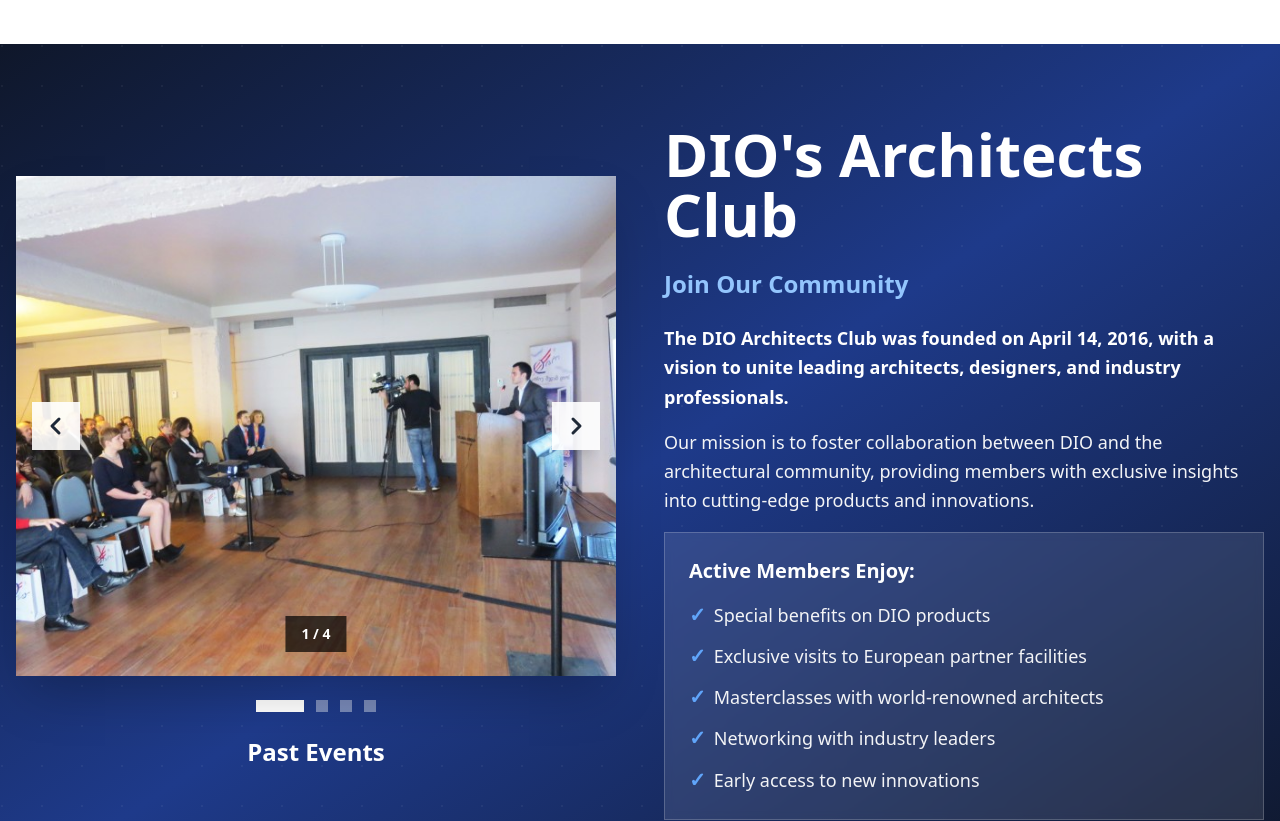
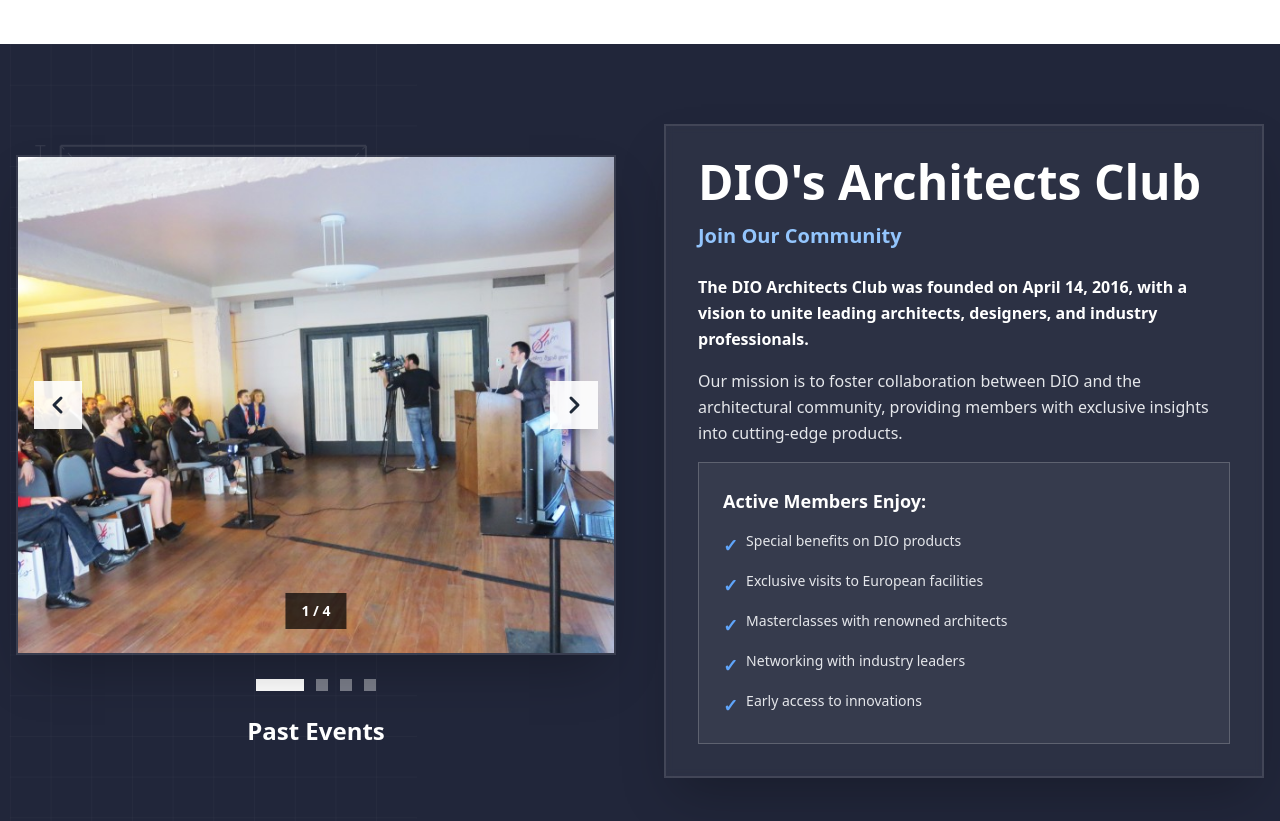
Before and after one commit to gbits021-dev/designinmotion, a Next.js app: page / in a window 1280 px wide. Shown: the part 1680-2501 px from the top of the page. Built offline with nearby package versions, Linux system fonts and the light colour scheme.

Commit message:
Update page.js

```diff
--- a/app/page.js
+++ b/app/page.js
@@ -326,14 +326,42 @@ export default function Home() {
         </div>
       </section>
 
-      {/* DIO'S ARCHITECTS CLUB - Classy Minimalist Design */}
-      <section id="architects-club" className="relative min-h-screen flex items-center py-20 bg-gradient-to-br from-slate-900 via-blue-900 to-slate-900">
-        {/* Subtle Pattern Overlay */}
-        <div className="absolute inset-0 opacity-5">
-          <div className="absolute inset-0" style={{
-            backgroundImage: 'radial-gradient(circle at 2px 2px, white 1px, transparent 0)',
-            backgroundSize: '40px 40px'
-          }}></div>
+      {/* DIO'S ARCHITECTS CLUB - Matching Countdown Color with Architectural Elements */}
+      <section id="architects-club" className="relative min-h-screen flex items-center py-20 bg-[#21263A] overflow-hidden">
+        {/* Architectural Drawing Elements - Left Side */}
+        <div className="absolute left-0 top-0 w-1/3 h-full opacity-10 pointer-events-none">
+          <svg viewBox="0 0 400 800" className="w-full h-full" xmlns="http://www.w3.org/2000/svg">
+            {/* Blueprint grid */}
+            <defs>
+              <pattern id="grid" width="40" height="40" patternUnits="userSpaceOnUse">
+                <path d="M 40 0 L 0 0 0 40" fill="none" stroke="white" strokeWidth="0.5"/>
+              </pattern>
+            </defs>
+            <rect width="400" height="800" fill="url(#grid)" />
+
+            {/* Architectural lines and measurements */}
+            <line x1="50" y1="100" x2="350" y2="100" stroke="white" strokeWidth="2"/>
+            <line x1="50" y1="100" x2="50" y2="400" stroke="white" strokeWidth="2"/>
+            <line x1="350" y1="100" x2="350" y2="400" stroke="white" strokeWidth="2"/>
+            <line x1="50" y1="400" x2="350" y2="400" stroke="white" strokeWidth="2"/>
+
+            {/* Diagonal construction lines */}
+            <line x1="50" y1="100" x2="350" y2="400" stroke="white" strokeWidth="1" strokeDasharray="5,5"/>
+            <line x1="350" y1="100" x2="50" y2="400" stroke="white" strokeWidth="1" strokeDasharray="5,5"/>
+
+            {/* Dimension lines */}
+            <line x1="30" y1="100" x2="30" y2="400" stroke="white" strokeWidth="1"/>
+            <line x1="25" y1="100" x2="35" y2="100" stroke="white" strokeWidth="1"/>
+            <line x1="25" y1="400" x2="35" y2="400" stroke="white" strokeWidth="1"/>
+
+            {/* Circle elements */}
+            <circle cx="200" cy="250" r="80" fill="none" stroke="white" strokeWidth="1.5"/>
+            <circle cx="200" cy="250" r="60" fill="none" stroke="white" strokeWidth="1"/>
+
+            {/* Additional geometric shapes */}
+            <polygon points="100,500 150,450 200,500 150,550" fill="none" stroke="white" strokeWidth="1.5"/>
+            <rect x="250" y="500" width="80" height="80" fill="none" stroke="white" strokeWidth="1.5"/>
+          </svg>
         </div>
 
         <div className="relative z-10 max-w-7xl mx-auto px-4 w-full">
@@ -341,8 +369,8 @@ export default function Home() {
             {/* Left - Image Slider with Sharp Edges */}
             <div>
               <div className="relative">
-                {/* Main Image - NO ROUNDED CORNERS */}
-                <div className="relative h-[500px] overflow-hidden shadow-2xl">
+                {/* Main Image - Sharp 90° Edges */}
+                <div className="relative h-[500px] overflow-hidden shadow-2xl border-2 border-white/10">
                   <img
                     src={clubImages[currentSlide]}
                     alt={`Past Event ${currentSlide + 1}`}
@@ -400,18 +428,20 @@ export default function Home() {
               </div>
             </div>
 
-            {/* Right - Content with White Text */}
+            {/* Right - Content in Separate Box */}
+            <div>
+              <div className="bg-white/5 backdrop-blur-sm border-2 border-white/10 p-8 shadow-2xl">
                 <div className="space-y-6">
                   <div>
-                <h2 className="text-4xl sm:text-5xl md:text-6xl font-bold text-white leading-tight mb-6">
+                    <h2 className="text-4xl sm:text-5xl font-bold text-white leading-tight mb-4">
                       {lang === "en" ? "DIO's Architects Club" : "დიოს არქიტექტორთა კლუბი"}
                     </h2>
-                <h3 className="text-2xl font-semibold text-blue-300 mb-6">
+                    <h3 className="text-xl font-semibold text-blue-300 mb-6">
                       {lang === "en" ? "Join Our Community" : "შემოგვიერთდით"}
                     </h3>
                   </div>
 
-              <div className="space-y-4 text-gray-100 text-lg leading-relaxed">
+                  <div className="space-y-4 text-gray-200 text-base leading-relaxed">
                     {lang === "en" ? (
                       <>
                         <p className="font-semibold text-white">
@@ -419,31 +449,31 @@ export default function Home() {
                         </p>
 
                         <p>
-                      Our mission is to foster collaboration between DIO and the architectural community, providing members with exclusive insights into cutting-edge products and innovations.
+                          Our mission is to foster collaboration between DIO and the architectural community, providing members with exclusive insights into cutting-edge products.
                         </p>
 
-                    <div className="bg-white/10 backdrop-blur-sm border border-white/20 p-6 mt-6">
-                      <p className="font-bold text-xl mb-4 text-white">Active Members Enjoy:</p>
-                      <ul className="space-y-3">
+                        <div className="bg-white/5 border border-white/20 p-6 mt-6">
+                          <p className="font-bold text-lg mb-4 text-white">Active Members Enjoy:</p>
+                          <ul className="space-y-3 text-sm">
                             <li className="flex items-start">
-                          <span className="text-blue-400 font-bold mr-2 text-xl">✓</span>
+                              <span className="text-blue-400 font-bold mr-2 text-lg">✓</span>
                               <span>Special benefits on DIO products</span>
                             </li>
                             <li className="flex items-start">
-                          <span className="text-blue-400 font-bold mr-2 text-xl">✓</span>
-                          <span>Exclusive visits to European partner facilities</span>
+                              <span className="text-blue-400 font-bold mr-2 text-lg">✓</span>
+                              <span>Exclusive visits to European facilities</span>
                             </li>
                             <li className="flex items-start">
-                          <span className="text-blue-400 font-bold mr-2 text-xl">✓</span>
-                          <span>Masterclasses with world-renowned architects</span>
+                              <span className="text-blue-400 font-bold mr-2 text-lg">✓</span>
+                              <span>Masterclasses with renowned architects</span>
                             </li>
                             <li className="flex items-start">
-                          <span className="text-blue-400 font-bold mr-2 text-xl">✓</span>
+                              <span className="text-blue-400 font-bold mr-2 text-lg">✓</span>
                               <span>Networking with industry leaders</span>
                             </li>
                             <li className="flex items-start">
-                          <span className="text-blue-400 font-bold mr-2 text-xl">✓</span>
-                          <span>Early access to new innovations</span>
+                              <span className="text-blue-400 font-bold mr-2 text-lg">✓</span>
+                              <span>Early access to innovations</span>
                             </li>
                           </ul>
                         </div>
@@ -455,36 +485,38 @@ export default function Home() {
                         </p>
 
                         <p>
-                      ჩვენი მისიაა ხელი შევუწყოთ თანამშრომლობას დიოსა და არქიტექტურულ საზოგადოებას შორის, მივაწოდოთ წევრებს ექსკლუზიური ინფორმაცია ინოვაციებისა და პროდუქტების შესახებ.
+                          ჩვენი მისიაა ხელი შევუწყოთ თანამშრომლობას დიოსა და არქიტექტურულ საზოგადოებას შორის, მივაწოდოთ წევრებს ექსკლუზიური ინფორმაცია.
                         </p>
 
-                    <div className="bg-white/10 backdrop-blur-sm border border-white/20 p-6 mt-6">
-                      <p className="font-bold text-xl mb-4 text-white">აქტიური წევრების შესაძლებლობები:</p>
-                      <ul className="space-y-3">
+                        <div className="bg-white/5 border border-white/20 p-6 mt-6">
+                          <p className="font-bold text-lg mb-4 text-white">აქტიური წევრების შესაძლებლობები:</p>
+                          <ul className="space-y-3 text-sm">
                             <li className="flex items-start">
-                          <span className="text-blue-400 font-bold mr-2 text-xl">✓</span>
+                              <span className="text-blue-400 font-bold mr-2 text-lg">✓</span>
                               <span>დამატებითი ბენეფიტები დიოს პროდუქტებზე</span>
                             </li>
                             <li className="flex items-start">
-                          <span className="text-blue-400 font-bold mr-2 text-xl">✓</span>
-                          <span>ვიზიტები ევროპის პარტნიორ კომპანიებში</span>
+                              <span className="text-blue-400 font-bold mr-2 text-lg">✓</span>
+                              <span>ვიზიტები ევროპის კომპანიებში</span>
                             </li>
                             <li className="flex items-start">
-                          <span className="text-blue-400 font-bold mr-2 text-xl">✓</span>
-                          <span>მასტერკლასები მსოფლიო არქიტექტორებთან</span>
+                              <span className="text-blue-400 font-bold mr-2 text-lg">✓</span>
+                              <span>მასტერკლასები არქიტექტორებთან</span>
                             </li>
                             <li className="flex items-start">
-                          <span className="text-blue-400 font-bold mr-2 text-xl">✓</span>
-                          <span>ქსელის შექმნა ინდუსტრიის ლიდერებთან</span>
+                              <span className="text-blue-400 font-bold mr-2 text-lg">✓</span>
+                              <span>ქსელის შექმნა ლიდერებთან</span>
                             </li>
                             <li className="flex items-start">
-                          <span className="text-blue-400 font-bold mr-2 text-xl">✓</span>
-                          <span>ადრეული წვდომა ახალ ინოვაციებზე</span>
+                              <span className="text-blue-400 font-bold mr-2 text-lg">✓</span>
+                              <span>ადრეული წვდომა ინოვაციებზე</span>
                             </li>
                           </ul>
                         </div>
                       </>
                     )}
+                  </div>
+                </div>
               </div>
             </div>
           </div>
```
Lines whose indentation alone changed are shown as unchanged.
